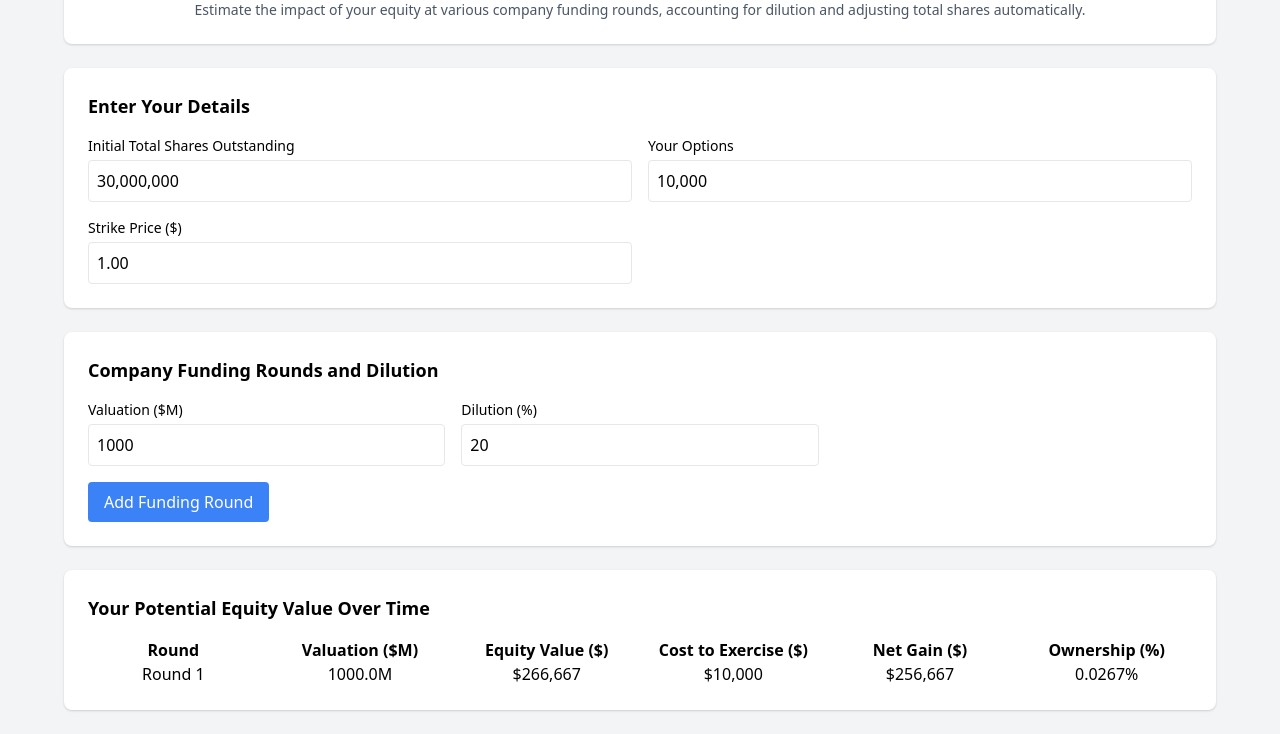
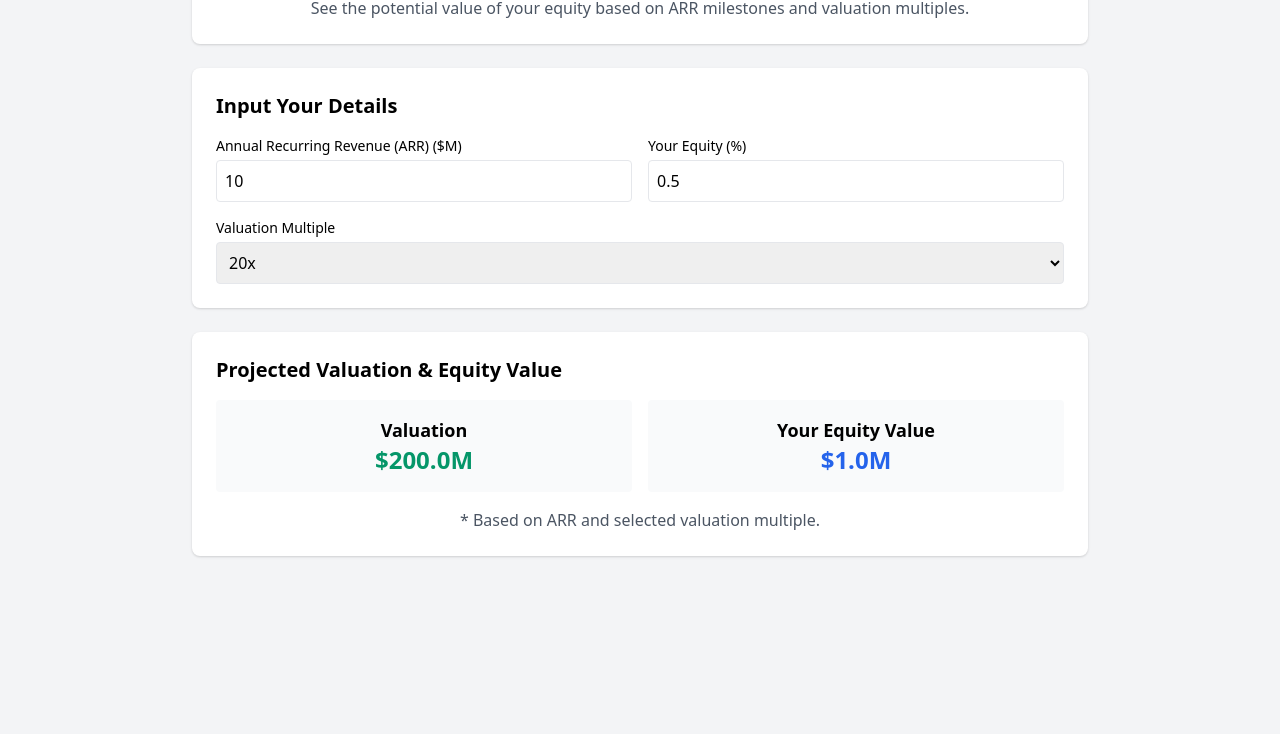
Before and after one commit to gyaan-ai/Equity-Calculator, a plain HTML site: page index.html in a window 1280 px wide. Shown: the part 92-826 px from the top of the page. After the commit the page ends 800 px from the top, so only its background shows below. Drawn offline with nearby package versions, Linux system fonts and the light colour scheme.

Commit message:
index.html

```diff
--- a/index.html
+++ b/index.html
@@ -1,7 +1,7 @@
 <!DOCTYPE html>
 <html>
 <head>
-    <title>Equity Value Calculator with Automatic Total Shares Adjustment</title>
+    <title>Equity Value Calculator</title>
     <link href="https://cdnjs.cloudflare.com/ajax/libs/tailwindcss/2.2.19/tailwind.min.css" rel="stylesheet">
     <style>
         .center-content {
@@ -11,163 +11,73 @@
             justify-content: center;
             text-align: center;
         }
-        .center-grid {
-            text-align: center;
-        }
     </style>
 </head>
 <body class="bg-gray-100 p-6">
-    <div class="max-w-6xl mx-auto space-y-6">
-        <!-- Header -->
+    <div class="max-w-4xl mx-auto space-y-6">
+        <!-- Header Section -->
         <div class="bg-white rounded-lg shadow p-6 center-content">
-            <h2 class="text-xl font-bold mb-4">Equity Value Calculator with Dilution</h2>
-            <p class="text-sm text-gray-600">Estimate the impact of your equity at various company funding rounds, accounting for dilution and adjusting total shares automatically.</p>
+            <h1 class="text-2xl font-bold">Equity Value Calculator</h1>
+            <p class="text-gray-600 mt-2">See the potential value of your equity based on ARR milestones and valuation multiples.</p>
         </div>
 
         <!-- Input Section -->
         <div class="bg-white rounded-lg shadow p-6">
-            <h3 class="text-lg font-bold mb-4">Enter Your Details</h3>
+            <h2 class="text-xl font-bold mb-4">Input Your Details</h2>
             <div class="grid grid-cols-2 gap-4">
                 <div>
-                    <label class="block text-sm font-medium mb-1">Initial Total Shares Outstanding</label>
-                    <input
-                        type="text"
-                        id="total-shares"
-                        class="w-full border rounded p-2"
-                        value="30,000,000"
-                        oninput="formatAndUpdateShares('total-shares')">
+                    <label class="block text-sm font-medium mb-1">Annual Recurring Revenue (ARR) ($M)</label>
+                    <input type="number" id="arr" class="w-full border rounded p-2" value="10" oninput="calculateEquity()">
                 </div>
                 <div>
-                    <label class="block text-sm font-medium mb-1">Your Options</label>
-                    <input
-                        type="text"
-                        id="your-options"
-                        class="w-full border rounded p-2"
-                        value="10,000"
-                        oninput="formatAndUpdateShares('your-options')">
+                    <label class="block text-sm font-medium mb-1">Your Equity (%)</label>
+                    <input type="number" id="equity" class="w-full border rounded p-2" value="0.5" oninput="calculateEquity()">
                 </div>
-                <div>
-                    <label class="block text-sm font-medium mb-1">Strike Price ($)</label>
-                    <input
-                        type="number"
-                        id="strike-price"
-                        class="w-full border rounded p-2"
-                        step="0.01"
-                        value="1.00"
-                        oninput="updateEquity()">
-                </div>
+            </div>
+            <div class="mt-4">
+                <label class="block text-sm font-medium mb-1">Valuation Multiple</label>
+                <select id="multiple" class="w-full border rounded p-2" onchange="calculateEquity()">
+                    <option value="10">10x</option>
+                    <option value="15">15x</option>
+                    <option value="20" selected>20x</option>
+                </select>
             </div>
         </div>
 
-        <!-- Valuations and Dilution Section -->
+        <!-- Output Section -->
         <div class="bg-white rounded-lg shadow p-6">
-            <h3 class="text-lg font-bold mb-4">Company Funding Rounds and Dilution</h3>
-            <div id="funding-rounds-container" class="space-y-4">
-                <!-- Funding Round Template -->
-                <div class="grid grid-cols-3 gap-4">
-                    <div>
-                        <label class="block text-sm font-medium mb-1">Valuation ($M)</label>
-                        <input type="number" class="valuation-input w-full border rounded p-2" value="1000" oninput="updateEquity()">
-                    </div>
-                    <div>
-                        <label class="block text-sm font-medium mb-1">Dilution (%)</label>
-                        <input type="number" class="dilution-input w-full border rounded p-2" value="20" oninput="updateEquity()">
-                    </div>
+            <h2 class="text-xl font-bold mb-4">Projected Valuation & Equity Value</h2>
+            <div class="grid grid-cols-2 gap-4 text-center">
+                <div class="bg-gray-50 p-4 rounded">
+                    <h3 class="font-bold text-lg">Valuation</h3>
+                    <p class="text-2xl font-bold text-green-600">$<span id="valuation">200</span>M</p>
+                </div>
+                <div class="bg-gray-50 p-4 rounded">
+                    <h3 class="font-bold text-lg">Your Equity Value</h3>
+                    <p class="text-2xl font-bold text-blue-600">$<span id="equity-value">1.0</span>M</p>
                 </div>
             </div>
-            <!-- Add More Rounds Button -->
-            <button onclick="addFundingRound()" class="bg-blue-500 text-white px-4 py-2 rounded mt-4">
-                Add Funding Round
-            </button>
-        </div>
-
-        <!-- Results Section -->
-        <div class="bg-white rounded-lg shadow p-6">
-            <h3 class="text-lg font-bold mb-4">Your Potential Equity Value Over Time</h3>
-            <div class="grid grid-cols-6 gap-4 text-center font-bold">
-                <div>Round</div>
-                <div>Valuation ($M)</div>
-                <div>Equity Value ($)</div>
-                <div>Cost to Exercise ($)</div>
-                <div>Net Gain ($)</div>
-                <div>Ownership (%)</div>
-            </div>
-            <div id="results-container"></div>
+            <p class="text-gray-600 mt-4 text-center">* Based on ARR and selected valuation multiple.</p>
         </div>
     </div>
 
     <script>
-        function formatDollar(value) {
-            return value.toLocaleString("en-US", { minimumFractionDigits: 0, maximumFractionDigits: 0 });
+        function calculateEquity() {
+            const arr = parseFloat(document.getElementById("arr").value) || 0; // ARR in millions
+            const equity = parseFloat(document.getElementById("equity").value) || 0; // Equity in %
+            const multiple = parseFloat(document.getElementById("multiple").value) || 10; // Valuation multiple
+
+            // Calculate valuation and equity value
+            const valuation = arr * multiple; // Valuation in millions
+            const equityValue = (valuation * (equity / 100)).toFixed(1); // Employee equity value in millions
+
+            // Update the display
+            document.getElementById("valuation").textContent = valuation.toFixed(1);
+            document.getElementById("equity-value").textContent = equityValue;
         }
 
-        function formatAndUpdateShares(id) {
-            const input = document.getElementById(id);
-            const value = input.value.replace(/,/g, "");
-            input.value = formatDollar(Number(value) || 0);
-            updateEquity();
-        }
-
-        function addFundingRound() {
-            const container = document.getElementById('funding-rounds-container');
-            const roundNumber = container.getElementsByClassName('valuation-input').length + 1;
-            const roundTemplate = `
-                <div class="grid grid-cols-3 gap-4">
-                    <div>
-                        <label class="block text-sm font-medium mb-1">Valuation ($M)</label>
-                        <input type="number" class="valuation-input w-full border rounded p-2" value="1000" oninput="updateEquity()">
-                    </div>
-                    <div>
-                        <label class="block text-sm font-medium mb-1">Dilution (%)</label>
-                        <input type="number" class="dilution-input w-full border rounded p-2" value="10" oninput="updateEquity()">
-                    </div>
-                </div>`;
-            container.insertAdjacentHTML('beforeend', roundTemplate);
-        }
-
-        function updateEquity() {
-            const initialTotalShares = Number(document.getElementById('total-shares').value.replace(/,/g, ""));
-            const yourOptions = Number(document.getElementById('your-options').value.replace(/,/g, ""));
-            const strikePrice = parseFloat(document.getElementById('strike-price').value) || 0;
-
-            const valuations = Array.from(document.getElementsByClassName('valuation-input')).map(input => Number(input.value) * 1e6);
-            const dilutions = Array.from(document.getElementsByClassName('dilution-input')).map(input => Number(input.value) / 100);
-
-            let totalShares = initialTotalShares;
-            let cumulativeOwnershipPercentage = 1; // Start at 100%
-            const resultsContainer = document.getElementById('results-container');
-            resultsContainer.innerHTML = "";
-
-            valuations.forEach((valuation, index) => {
-                const dilution = dilutions[index] || 0;
-
-                // Adjust total shares outstanding
-                totalShares = totalShares / (1 - dilution);
-
-                // Calculate effective ownership percentage
-                cumulativeOwnershipPercentage *= (1 - dilution);
-                const effectiveOwnership = (yourOptions / totalShares) * 100;
-
-                // Calculate equity value and net gain
-                const equityValue = (yourOptions / totalShares) * valuation;
-                const costToExercise = yourOptions * strikePrice;
-                const netGain = equityValue - costToExercise;
-
-                const resultRow = `
-                    <div class="grid grid-cols-6 gap-4 text-center">
-                        <div>Round ${index + 1}</div>
-                        <div>${(valuation / 1e6).toFixed(1)}M</div>
-                        <div>$${formatDollar(equityValue)}</div>
-                        <div>$${formatDollar(costToExercise)}</div>
-                        <div>$${formatDollar(netGain)}</div>
-                        <div>${effectiveOwnership.toFixed(4)}%</div>
-                    </div>
-                `;
-                resultsContainer.innerHTML += resultRow;
-            });
-        }
-
-        updateEquity();
+        // Initialize calculation
+        calculateEquity();
     </script>
 </body>
 </html>
```
